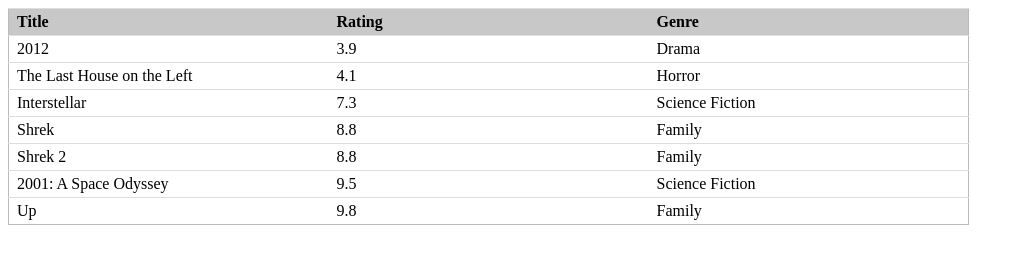
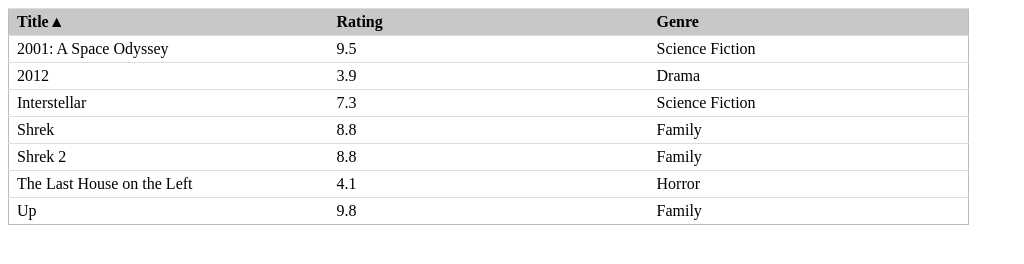
Before and after one commit to khristos/jSort, a plain HTML site: page test.htm in a window 1280 px wide. Both pictures are taken after a click on the element "Title". Shown: the whole page, without its empty margins (0-1024 px from the left). Drawn offline with nearby package versions, Linux system fonts and the light colour scheme.

Commit message:
1. Fixed comparison expression for sorting algorithm 2. Created another object reference (i.e. 'map') to JSON to use when sorting 3. Added sorting order code (i.e. 'asc' and 'desc')

```diff
--- a/test.htm
+++ b/test.htm
@@ -18,10 +18,10 @@
 		th {text-align: left; background-color: #C8C8C8; cursor: pointer;}
 		td {width:20%;}
 
-		.sortable th.desc:after {
+		.sortable th.asc:after {
 			content: "\25B2";
 		}
-		.sortable th.asc:after {
+		.sortable th.desc:after {
 			content: "\25BC";
 		}
 
@@ -91,7 +91,7 @@
 		var sorterPrototype, addEvent, removeEvent;
 		var hasEventListener = !!document.addEventListener;
 
-		if ( !Object.create ){
+		if ( !Object.create ) {
 			Object.create = function(prototype) {
 				var Obj = function() { return undefined; };
 				Obj.prototype = prototype;
@@ -135,8 +135,10 @@
 				that.tbody = table.tBodies[0];
 				that.trs   = that.tbody.getElementsByTagName("tr");
 				that.boundSort    = that.sortMatrix.bind(that);
-				that.sortColumn   = initialSortColumn;
-				that.sortType     = initialSortType;
+				that.sortColumn   = initialSortColumn; //column name
+				that.sortType     = initialSortType; //numeric or string
+				that.sortOrder    = "asc";
+				that.map          = null;
 				that.sortMatrix();
 				that.populateMatrix();
 
@@ -164,40 +166,50 @@
 			},
 
 			sortMatrix: function(e) {
-				var that = this, key, type, target;
+				var that = this, key, type, order, target;
 				var trs  = that.trs, length = trs.length;
+				var map  = films;
+
 				if (e) {
 					target = e.target;
+					target.className = target.className !== 'asc' ? 'asc' : 'desc';
+
 					var sortCriteria = {
-						key: target.firstChild.nodeValue,
-						type: target.getAttribute('data-sorttype')
+						   key: target.firstChild.nodeValue,
+						  type: target.getAttribute('data-sorttype'),
+						 order: target.className || that.sortOrder
 					}
-					key = sortCriteria.key;
-					type = sortCriteria.type;
+					key   = sortCriteria.key;
+					type  = sortCriteria.type;
+					order = sortCriteria.order;
 
 					while (length--) {
 						that.tbody.removeChild(that.trs[length]);
 					}
 				}
 				else {
-					key = that.sortColumn;
-					type = that.sortType;
+					key   = that.sortColumn;
+					type  = that.sortType;
+					order = that.sortOrder;
 				}
-				console.log("type: ", type, "\tkey: ", key);
+				//console.log("presorted: ", films);
+				//console.log("type: ", type, "\tkey: ", key);
 
 				switch (type) {
 					case "numeric":
-						films.sort(function(a, b) {
-							return a[key] - b[key];
+						map.sort(function(a, b) {
+							var x = parseFloat(a[key]);
+							var y = parseFloat(b[key]);
+							return  order == "asc"  ? x - y : y - x;
 						});
 						break;
 					case "string":
-						films.sort(function(a, b) {
+						map.sort(function(a, b) {
 							var x = a[key].toLowerCase();
 							var y = b[key].toLowerCase();
-							var asc = 1;
-							return +(x.key > y.key) || +(x.key === y.key) - 1;
-							//return (a.key == b.key) ? 0 : ((a.key > b.key) ? asc : -1 * asc);
+							var asc = that.sortOrder == "asc" ? 1 : -1;
+							//return +(x > y) || +(x === y) - 1;
+							return (x == y) ? 0 : ((x > y) ? asc : -1 * asc);
 							//return a.key > b.key ? 1 : a.key < b.key ? -1 : 0;
 						});
 						break;
@@ -207,15 +219,16 @@
 				if (e) {
 					that.populateMatrix();
 				}
+				that.map = map;
 			},
 
 			populateMatrix: function() {
-				var tr;
-				for (var i = 0, length = films.length; i < length; i++) {
+				var that = this, tr, map = that.map;
+				for (var i = 0, length = map.length; i < length; i++) {
 					tr = $('<tr/>');
-					tr.append("<td>" + films[i].Title + "</td>");
-					tr.append("<td>" + films[i].Rating + "</td>");
-					tr.append("<td>" + films[i].Genre + "</td>");
+					tr.append("<td>" + map[i].Title + "</td>");
+					tr.append("<td>" + map[i].Rating + "</td>");
+					tr.append("<td>" + map[i].Genre + "</td>");
 					$('table tbody').append(tr);
 				}
 			}
```
